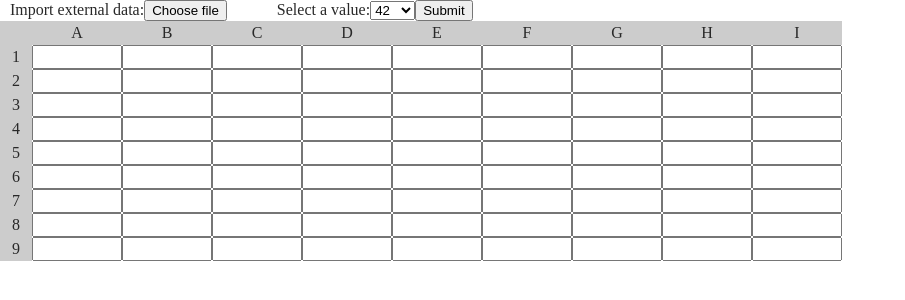
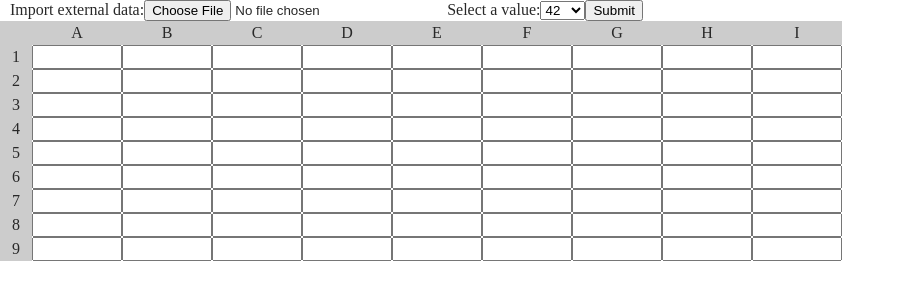
Before and after one commit to e1801153/spreadsheet, a React (Create React App) app in the folder spreadsheet-master/: page / in a window 1280 px wide. Shown: the top 300 px of the page, without its empty margins (0-905 px from the left). Built offline with nearby package versions, Linux system fonts and the light colour scheme.

Commit message:
Swapped out buttons for importing data

```diff
--- a/spreadsheet-master/src/Import.js
+++ b/spreadsheet-master/src/Import.js
@@ -8,8 +8,10 @@ const Import = () => {
 
     return (
         <StyledImport>
-            Import external data:
-            <input type="submit" value="Choose file" />
+            <form>
+                Import external data:
+                <input type="file" id="myFile" name="filename"></input>
+            </form>
         </StyledImport>
     );
 };
```
